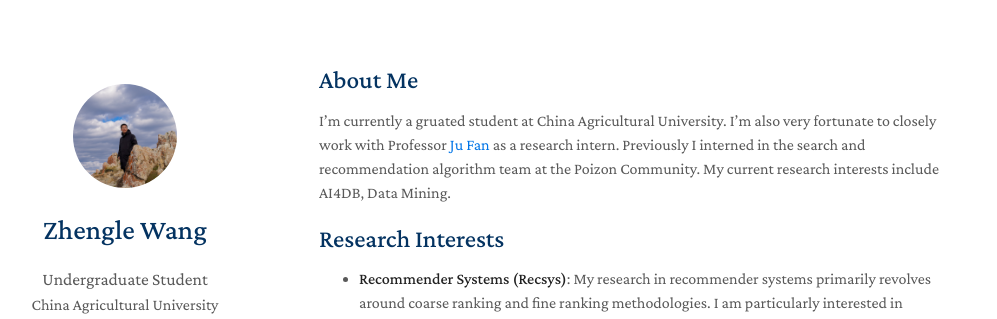
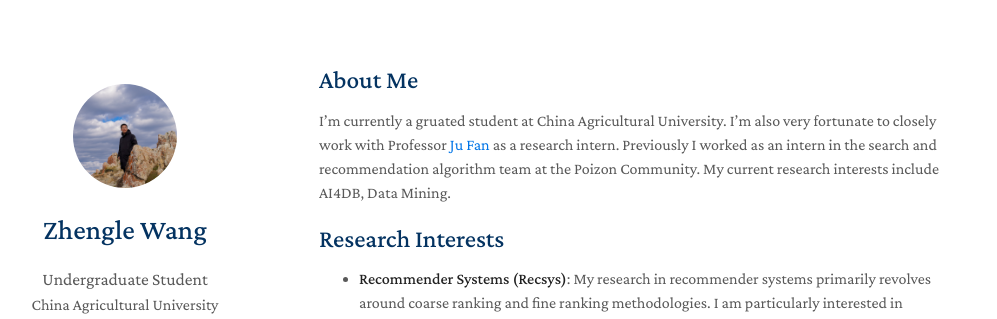
Before and after one commit to zhouruoheng/zhouyan.github.io, a Jekyll site: the page built from index.md, in a window 1280 px wide and 1363 px high. Shown: the top 319 px of the window, without its empty margins (151-1148 px from the left). Built offline with Jekyll 4.4.1, drawn with Linux system fonts in a browser that asks for light colours; nearby versions of some CDN libraries; a style sheet for code colours, icons or effects is not loaded.

Commit message:
Update intro.md

```diff
--- a/_includes/intro.md
+++ b/_includes/intro.md
@@ -5,7 +5,7 @@
 
 I'm currently a gruated student at China Agricultural University.
 I'm also very fortunate to closely work with Professor [Ju Fan](http://iir.ruc.edu.cn/~fanj) as a research intern.
-Previously I interned in the search and recommendation algorithm team at the Poizon Community.
+Previously I worked as an intern in the search and recommendation algorithm team at the Poizon Community.
 My current research interests include AI4DB, Data Mining.
 
 ## Research Interests
```
